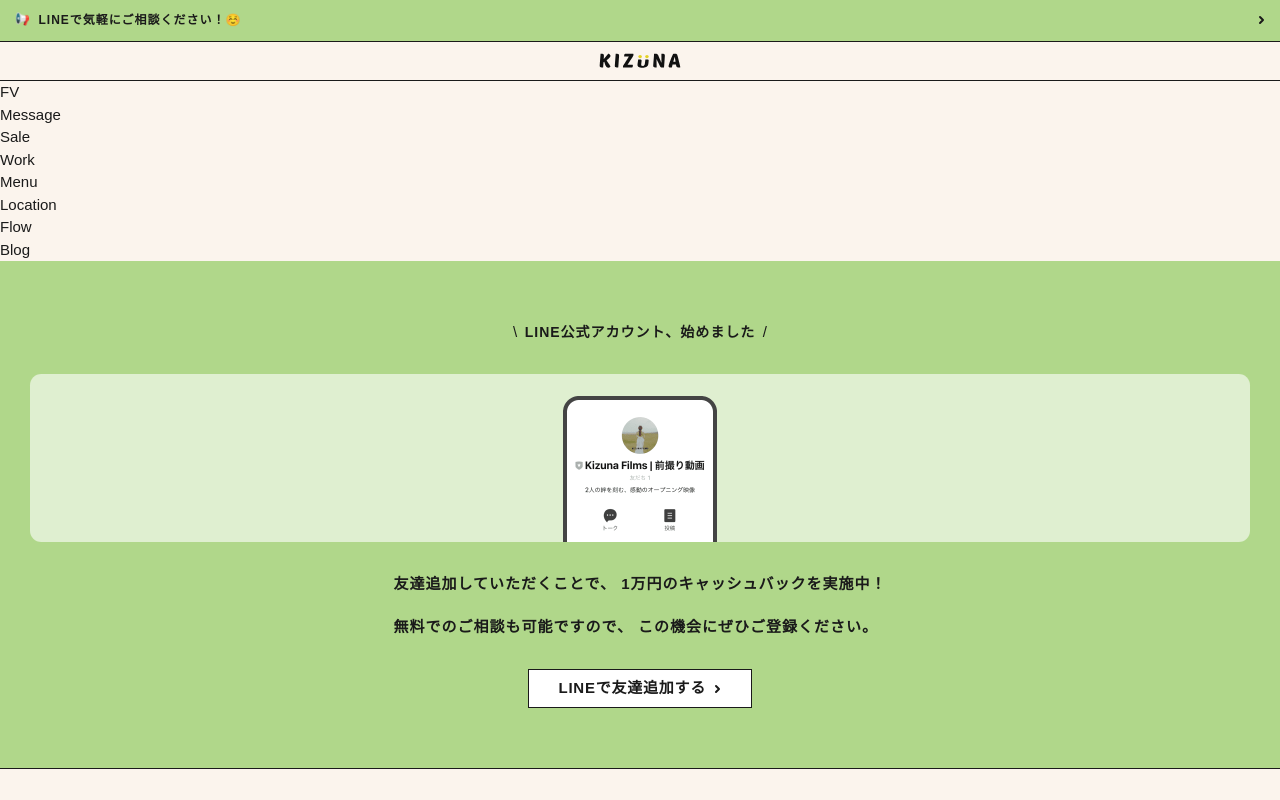
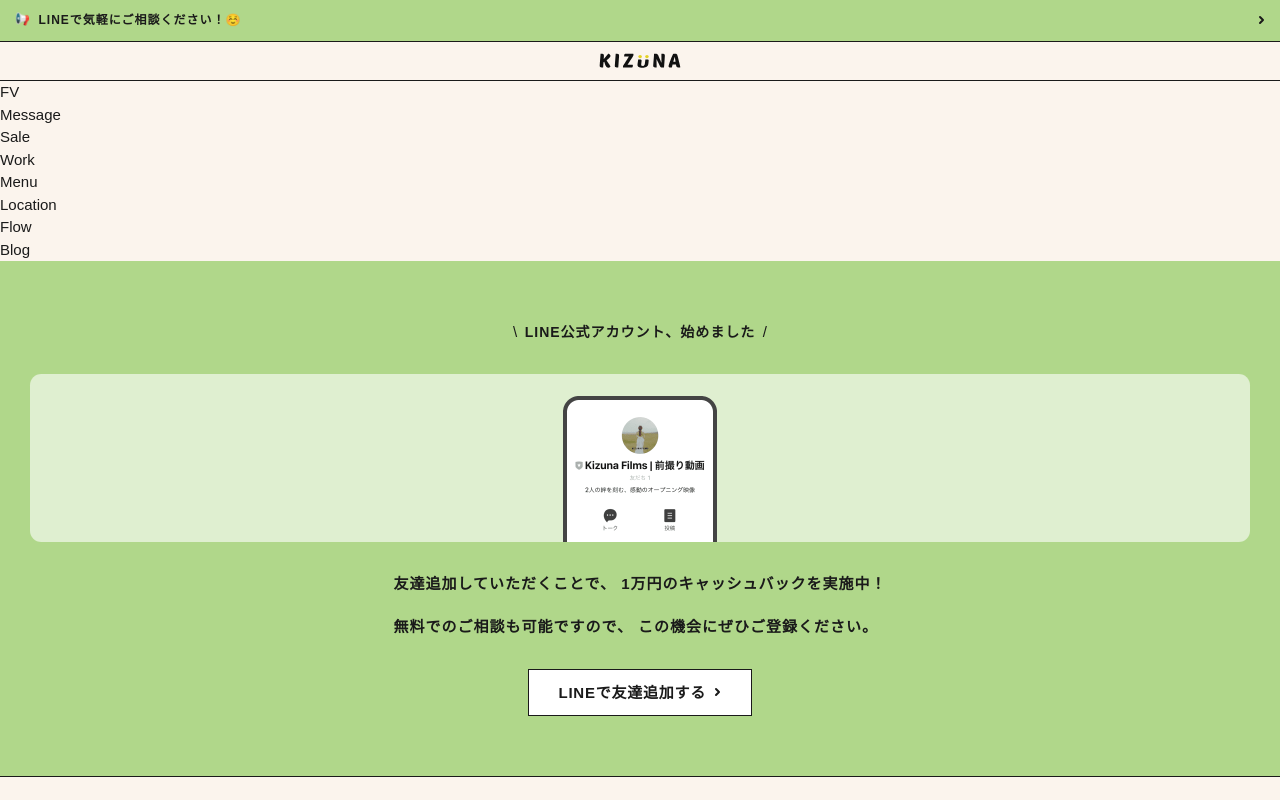
Before and after one commit to tomoya-okuda/kizuna-films, a Next.js app: page / in a window 1280 px wide. Shown: the top 800 px of the page. Built offline with nearby package versions, Linux system fonts and the light colour scheme; a web font is replaced by a local one.

Commit message:
Button修正

```diff
--- a/src/components/ui/Buttons/Button.tsx
+++ b/src/components/ui/Buttons/Button.tsx
@@ -11,7 +11,7 @@
   const linkProps = {
     href,
     className:
-      'flex items-center gap-2 bg-White100 border border-Black100 font-bold py-2 px-8 tracking-wider',
+      'flex items-center gap-2 bg-White100 border border-Black100 font-bold py-4 px-8 tracking-wider leading-[100%]',
   };
 
   if (external) {
```
